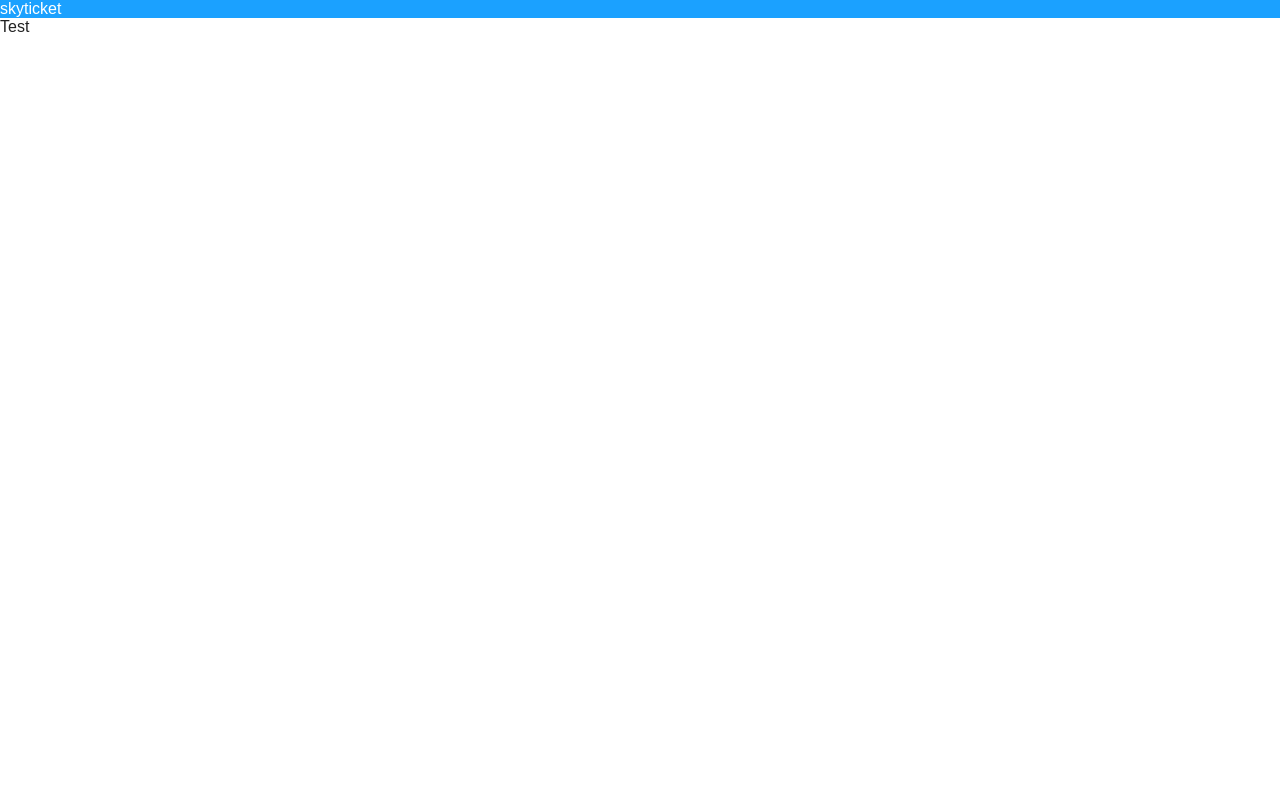
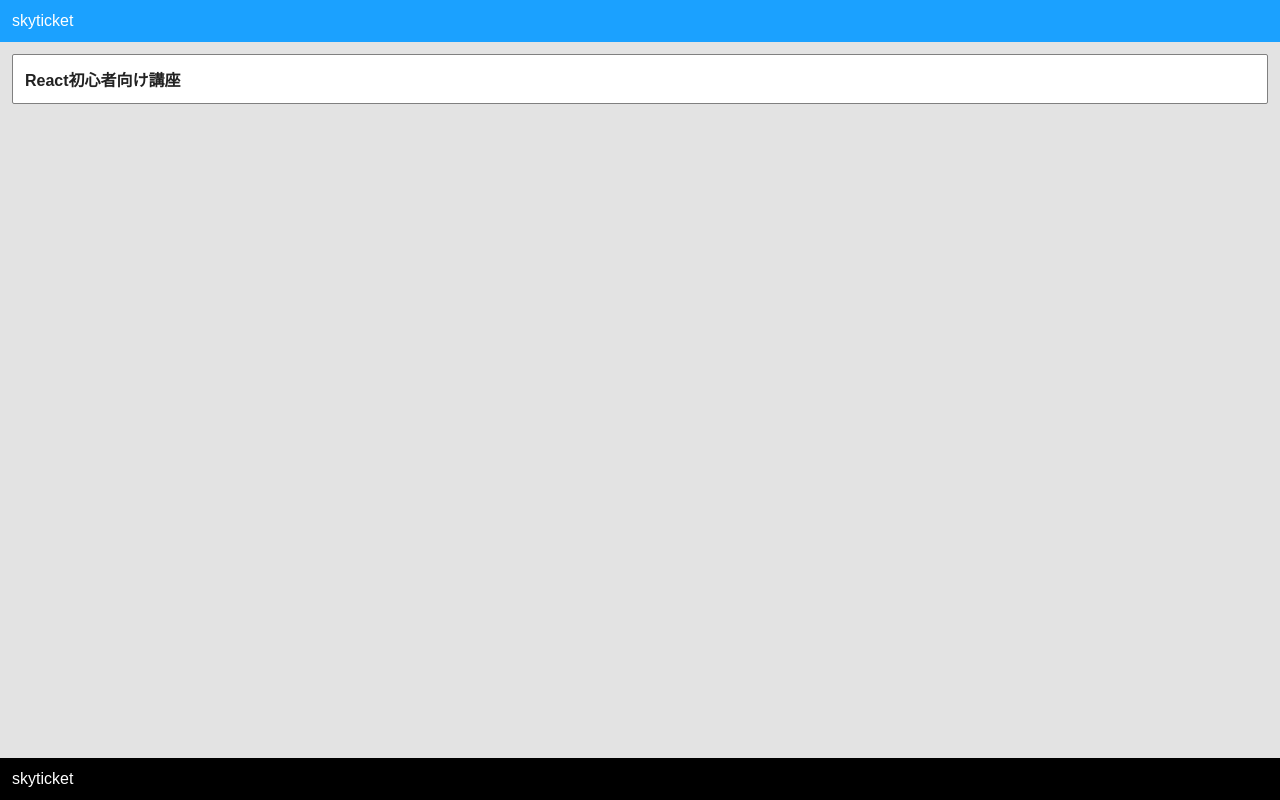
Before and after one commit to jielongjp/my-app, a Next.js app: page / in a window 1280 px wide. Built offline with nearby package versions, Linux system fonts and the light colour scheme.

Commit message:
add textbox, footer

```diff
--- a/src/components/organisms/Footer/index.tsx
+++ b/src/components/organisms/Footer/index.tsx
@@ -0,0 +1,19 @@
+import { FC } from "react";
+import styled from "styled-components";
+
+export const Footer: FC = () => {
+  return (
+    <StFooterRoot>
+      <p>skyticket</p>
+    </StFooterRoot>
+  );
+};
+
+const StFooterRoot = styled.header`
+  background-color: rgb(0, 0, 0);
+  color: rgb(255, 255, 255);
+  width: 100%;
+  padding: 12px;
+  position: absolute;
+  bottom: 0;
+`;
--- a/src/components/organisms/Header/index.tsx
+++ b/src/components/organisms/Header/index.tsx
@@ -13,4 +13,5 @@ const StHeaderRoot = styled.header`
   background-color: rgb(27, 161, 255);
   color: rgb(255, 255, 255);
   width: 100%;
+  padding: 12px;
 `;
--- a/src/components/templates/index.tsx
+++ b/src/components/templates/index.tsx
@@ -1,6 +1,7 @@
 import { FC } from "react";
 import Head from "next/head";
 import { Header } from "../organisms/Header";
+import { Footer } from "../organisms/Footer";
 
 type Props = {
   title: string;
@@ -17,7 +18,7 @@ export const Template: FC<Props> = ({ title, children }) => {
       </Head>
       <Header />
       {children}
-      <footer></footer>
+      <Footer />
     </div>
   );
 };
--- a/src/pages/_app.tsx
+++ b/src/pages/_app.tsx
@@ -22,9 +22,11 @@ const GlobalStyle = createGlobalStyle`
   html,
   body {
     color: #222;
+    background-color: #e3e3e3;
     font-family: 'ヒラギノ角ゴ ProN', 'Hiragino Kaku Gothic ProN', 'メイリオ',
       Meiryo, sans-serif;
     font-size: 16px;
+    height: 100%;
   }
 
   ol,
--- a/src/pages/index.tsx
+++ b/src/pages/index.tsx
@@ -1,14 +1,26 @@
 import type { NextPage } from "next";
 import { Template } from "../components/templates";
+import styled from "styled-components";
 
 const Home: NextPage = () => {
   return (
     <Template title="test">
-      <div>
-        <p>Test</p>
+      <div className="main">
+        <StTextBox>
+          <p>React初心者向け講座</p>
+        </StTextBox>
       </div>
     </Template>
   );
 };
 
 export default Home;
+
+const StTextBox = styled.div`
+  background-color: #ffffff;
+  border: 1px solid grey;
+  border-radius: 2px;
+  padding: 12px;
+  margin: 12px;
+  font-weight: bold;
+`;
```
